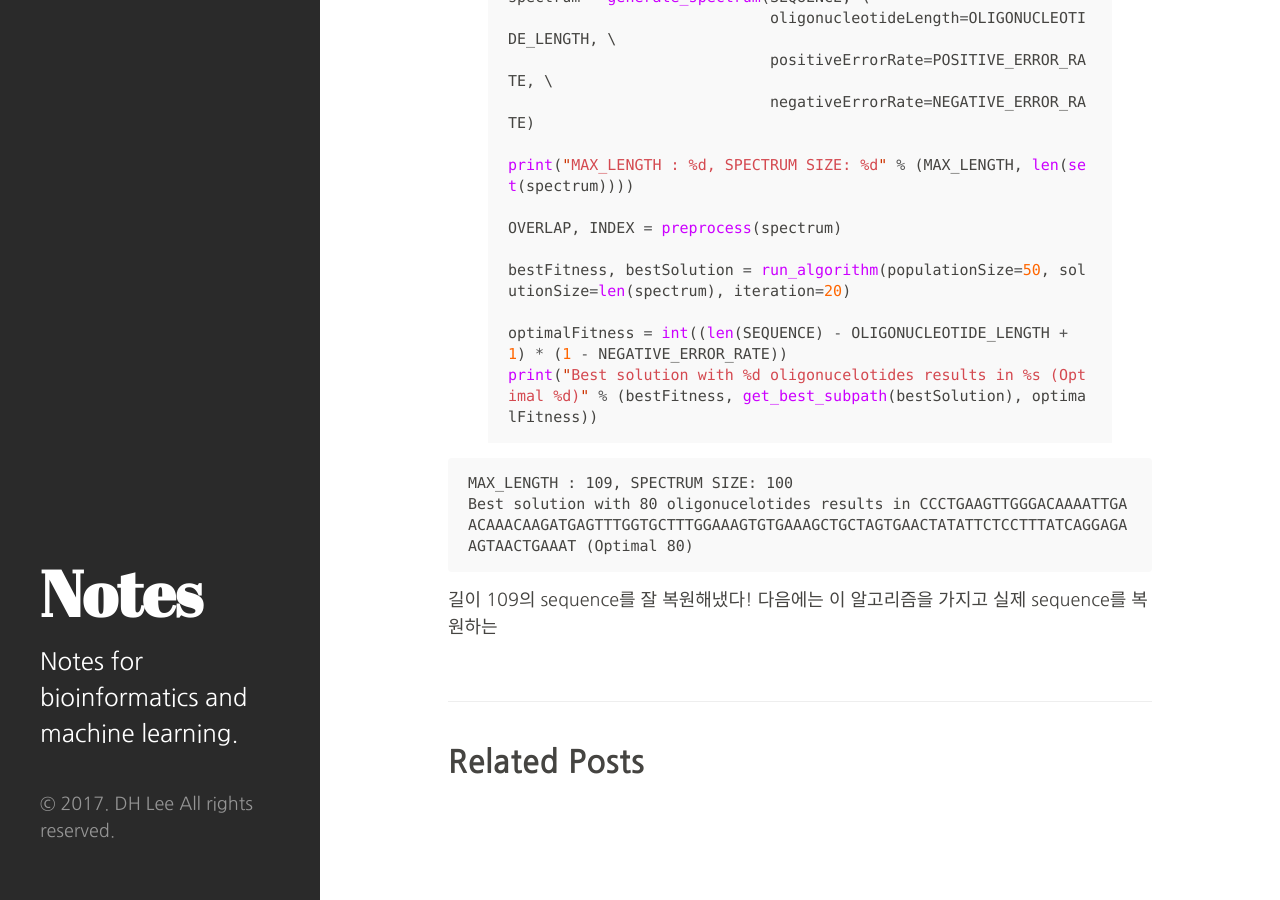
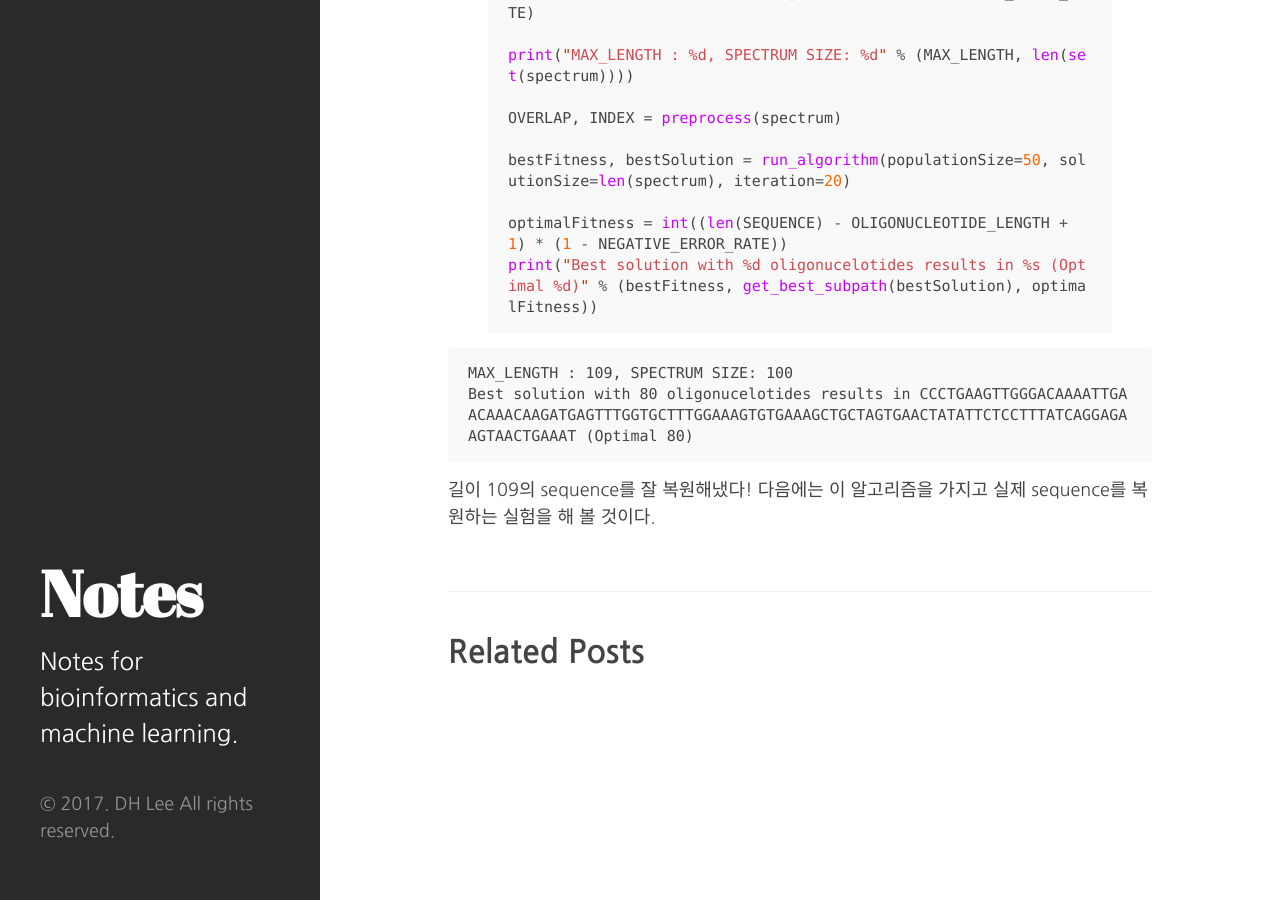
Before and after one commit to apap77/apap77.github.io, a Jekyll site: the page built from _posts/2017-02-16-Sequence reconstruction using genetic algorithm.md, in a window 1280 px wide and 900 px high, scrolled down 11138 px. Built offline with Jekyll 4.4.1, drawn with Linux system fonts in a browser that asks for light colours; some of the changed text lies outside the part shown.

Commit message:
update post

```diff
--- a/_posts/2017-02-16-Sequence reconstruction using genetic algorithm.md
+++ b/_posts/2017-02-16-Sequence reconstruction using genetic algorithm.md
@@ -492,4 +492,4 @@
     Best solution with 80 oligonucelotides results in CCCTGAAGTTGGGACAAAATTGAACAAACAAGATGAGTTTGGTGCTTTGGAAAGTGTGAAAGCTGCTAGTGAACTATATTCTCCTTTATCAGGAGAAGTAACTGAAAT (Optimal 80)
 
 
-길이 109의 sequence를 잘 복원해냈다! 다음에는 이 알고리즘을 가지고 실제 sequence를 복원하는
+길이 109의 sequence를 잘 복원해냈다! 다음에는 이 알고리즘을 가지고 실제 sequence를 복원하는 실험을 해 볼 것이다.
```
Also changed, not shown: other parts of _posts/2017-02-16-Sequence reconstruction using genetic algorithm.md (+1 -1 lines).
